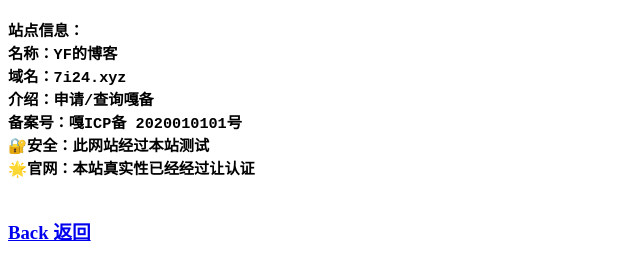
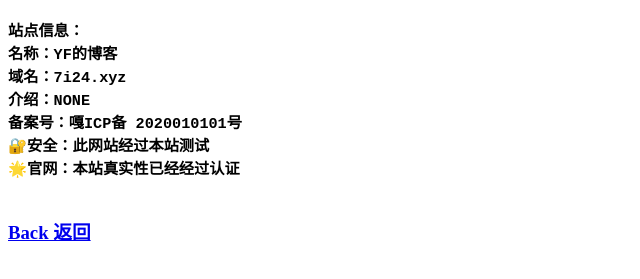
Before and after one commit to yfsite/GabeiList, a plain HTML site: page 2020010101/index.html in a window 1280 px wide. Shown: the part 57-336 px from the top of the page, without its empty margins (0-640 px from the left). Drawn offline with Linux system fonts and the light colour scheme.

Commit message:
Update index.html

```diff
--- a/2020010101/index.html
+++ b/2020010101/index.html
@@ -5,10 +5,10 @@
 <pre>站点信息：
 名称：YF的博客
 域名：7i24.xyz
-介绍：申请/查询嘎备
+介绍：NONE
 备案号：嘎ICP备 2020010101号
 🔐安全：此网站经过本站测试
-🌟官网：本站真实性已经经过让认证
+🌟官网：本站真实性已经经过认证
 </pre>
 <br>
 <a href=http://beian.ga>Back 返回</a>
```
